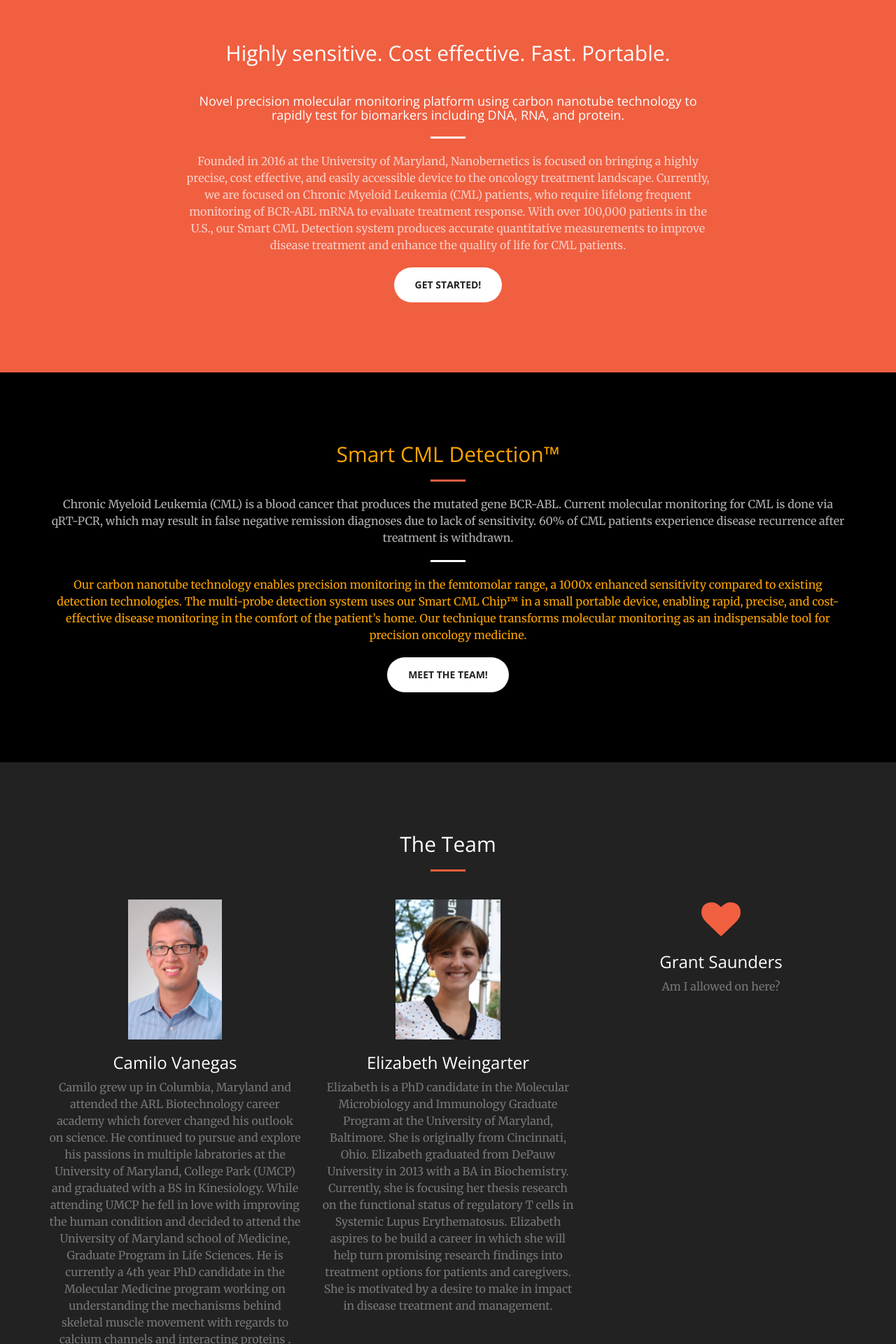
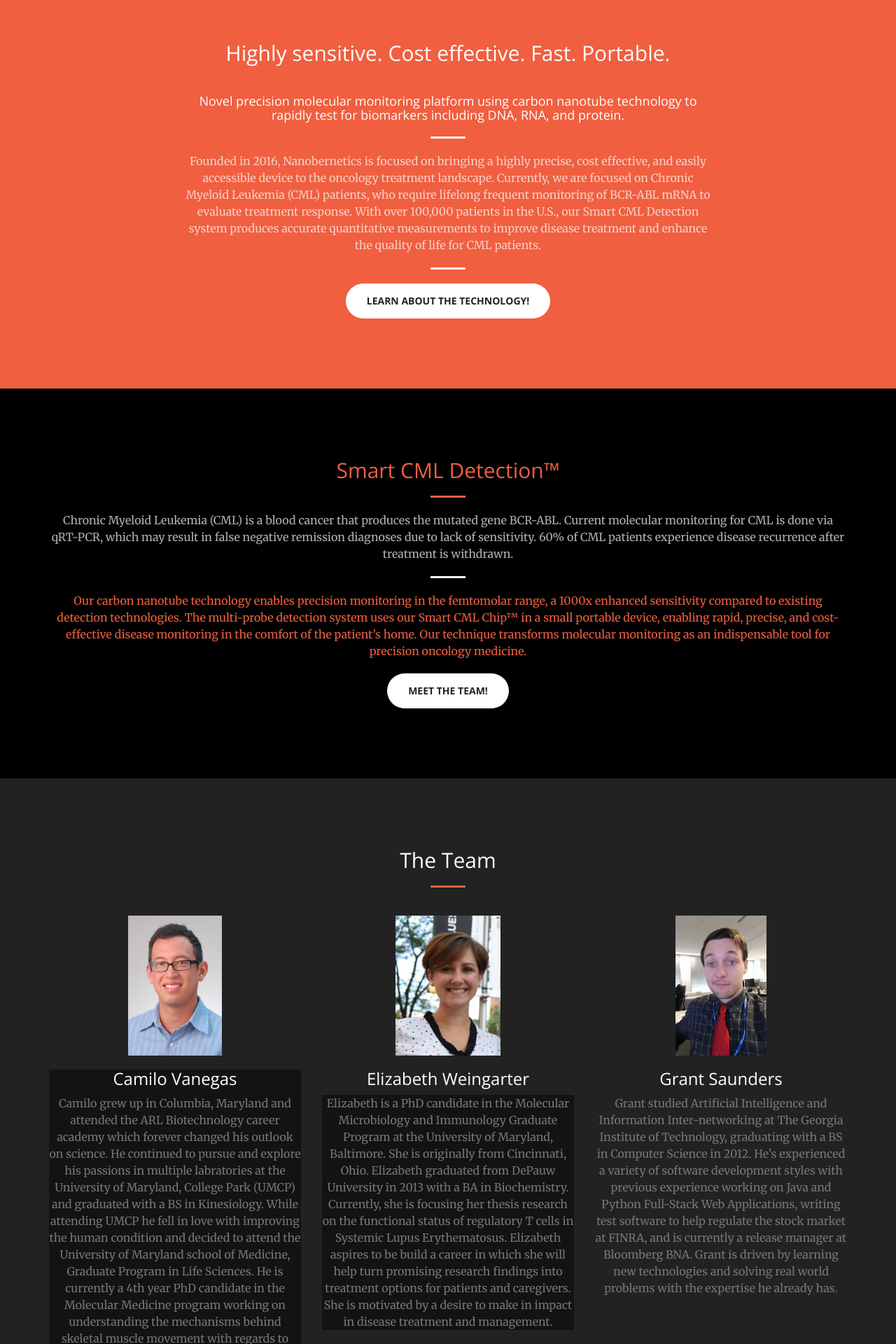
Before and after one commit to gh4x/Nanobernetics, a Django app: page /index/ in a window 1280 px wide. Shown: the part 841-2761 px from the top of the page at 70% size. Run offline with Django 3.2, Linux system fonts and the light colour scheme; style sheets or scripts are compiled from the project's sources; some libraries are stand-ins or nearby versions.

Commit message:
major updates for 9/26 pitch

```diff
--- a/welcome/static/css/base.css
+++ b/welcome/static/css/base.css
@@ -35,10 +35,15 @@
 }
 
 .nano-orange {
-    color: orange;
+    color: #F05F40;
 }
 
-#homeHeading {
-    background: #222;
-    opacity: 0.9;
+.transparent-black-bg {
+    #background: #222;
+    #opacity: 0.9;
+    background-color:rgba(0, 0, 0, 0.45);
 }
+
+.white-text {
+    color: #ffffff;
+}
--- a/welcome/templates/welcome/index.html
+++ b/welcome/templates/welcome/index.html
@@ -36,10 +36,10 @@
 </head>
 
 <body id="page-top">
-    <video poster="/static/images/construction.jpg" id="bgvid" playsinline autoplay muted>
+    <video poster="/static/images/landing_bg.jpg" id="bgvid" playsinline autoplay muted>
         <!-- WCAG general accessibility recommendation is that media such as background video play through only once. Loop turned on for the purposes of illustration; if removed, the end of the video will fade in the same way created by pressing the "Pause" button  -->
-        <source src="/static/videos/construction.webm" type="video/webm">
-        <source src="/static/videos/construction.mp4" type="video/mp4">
+        <source src="/static/videos/landing_bg.webm" type="video/webm">
+        <source src="/static/videos/landing_bg.mp4" type="video/mp4">
     </video>
     <nav id="mainNav" class="navbar navbar-default navbar-fixed-top">
         <div class="container-fluid">
@@ -48,7 +48,8 @@
                 <button type="button" class="navbar-toggle collapsed" data-toggle="collapse" data-target="#bs-example-navbar-collapse-1">
                     <span class="sr-only">Toggle navigation</span> Menu <i class="fa fa-bars"></i>
                 </button>
-                <a class="navbar-brand page-scroll" href="#page-top">Nanobernetics</a>
+                <a class="navbar-brand page-scroll" href="#page-top"><img src="/static/images/logo2.png" height="50px"></a>
+                 <a class="navbar-brand">Nanobernetics</a>
             </div>
 
             <!-- Collect the nav links, forms, and other content for toggling -->
@@ -79,9 +80,8 @@
     <header>
         <div class="header-content">
             <div class="header-content-inner">
-                <h1 id="homeHeading" class="nano-orange">Optimizing nanotechnology to revolutionize precision oncology medicine.</h1>
+                <h1 class="transparent-black-bg">Optimizing nanotechnology to revolutionize precision oncology medicine.</h1>
                 <hr>
-                <p>text could go here...</p>
                 <a href="#about" class="btn btn-primary btn-xl page-scroll">Find Out More</a>
             </div>
         </div>
@@ -96,14 +96,15 @@
                     <h4>Novel precision molecular monitoring platform using carbon nanotube technology to rapidly test
                         for biomarkers including DNA, RNA, and protein.</h4>
                     <hr class="light">
-                    <p class="text-faded">Founded in 2016 at the University of Maryland, Nanobernetics is focused on
+                    <p class="text-faded">Founded in 2016, Nanobernetics is focused on
                         bringing a highly precise, cost effective, and easily accessible device to the oncology
                         treatment landscape. Currently, we are focused on Chronic Myeloid Leukemia (CML) patients,
                         who require lifelong frequent monitoring of BCR-ABL mRNA to evaluate treatment response.
                         With over 100,000 patients in the U.S., our Smart CML Detection system produces accurate
                         quantitative measurements to improve disease treatment and enhance the quality of life for
                         CML patients.</p>
-                    <a href="#technology" class="page-scroll btn btn-default btn-xl sr-button">Get Started!</a>
+                    <hr class="light">
+                    <a href="#technology" class="page-scroll btn btn-default btn-xl sr-button">Learn about the technology!</a>
                 </div>
             </div>
         </div>
@@ -113,6 +114,7 @@
         <div class="container">
             <div class="row">
                 <div class="col-lg-12 text-center">
+                    <div class="transparent-black-bg">
                         <h2 class="nano-orange section-heading">Smart CML Detection™</h2>
                         <hr class="primary">
                         <p class="text-faded">Chronic Myeloid Leukemia (CML) is a blood cancer that produces the mutated gene BCR-ABL. Current
@@ -125,6 +127,7 @@
                             detection system uses our Smart CML Chip™ in a small portable device, enabling rapid, precise,
                             and cost-effective disease monitoring in the comfort of the patient’s home. Our technique
                             transforms molecular monitoring as an indispensable tool for precision oncology medicine.</p>
+                    </div>
                     <a href="#team" class="page-scroll btn btn-default btn-xl sr-button">Meet The Team!</a>
                 </div>
             </div>
@@ -141,9 +144,10 @@
              </div>
              <div class="row">
                 <div class="col-lg-4 col-md-4 text-center">
-                    <div class="service-box">
+                    <div class="service-box tr">
                         <!-- <i class="fa fa-4x fa-paper-plane text-primary sr-icons"></i> -->
                         <img src="/static/images/Vanegas-Headshot.jpg" height="200px">
+                        <div class="transparent-black-bg">
                             <h3>Camilo Vanegas</h3>
                             <p class="text-muted">Camilo grew up in Columbia, Maryland and attended the ARL Biotechnology
                                 career academy which forever changed his outlook on science. He continued to pursue and
@@ -157,10 +161,12 @@
                                 its beauty. </p>
                         </div>
                     </div>
+                </div>
                 <div class="col-lg-4 col-md-4 text-center">
                     <div class="service-box">
                         <img src="/static/images/Weingarter-Headshot.png" height="200px">
                         <h3>Elizabeth Weingarter</h3>
+                        <div class="transparent-black-bg">
                             <p class="text-muted">Elizabeth is a PhD candidate in the Molecular Microbiology and
                                 Immunology Graduate Program at the University of Maryland, Baltimore. She is originally
                                 from Cincinnati, Ohio. Elizabeth graduated from DePauw University in 2013 with a BA in
@@ -171,11 +177,17 @@
                                 management.</p>
                         </div>
                     </div>
+                </div>
                 <div class="col-lg-4 col-md-4 text-center">
                     <div class="service-box">
-                        <i class="fa fa-4x fa-heart text-primary sr-icons"></i>
+                        <img src="/static/images/Saunders-Headshot.jpg" height="200px">
                         <h3>Grant Saunders</h3>
-                        <p class="text-muted">Am I allowed on here?</p>
+                        <p class="text-muted">Grant studied Artificial Intelligence and Information Inter-networking at
+                        The Georgia Institute of Technology, graduating with a BS in Computer Science in 2012. He's
+                        experienced a variety of software development styles with previous experience working on Java
+                        and Python Full-Stack Web Applications, writing test software to help regulate the stock market
+                        at FINRA, and is currently a release manager at Bloomberg BNA. Grant is driven by learning new
+                        technologies and solving real world problems with the expertise he already has.</p>
                     </div>
                 </div>
             </div>
@@ -203,24 +215,18 @@
 
 
     <section id="contact">
-        <div class="container">
-            <div class="row" id="homeHeading">
+        <div class="">
+            <div class="row">
                 <div class="col-lg-8 col-lg-offset-2 text-center">
+                    <div class="transparent-black-bg white-text">
                         <h2 class="section-heading">Contact Us</h2>
                         <hr class="primary">
-                    <p>blah blah blah follow us plz. we need social accounts and need to decide how we want to
-                    tell people to connect with us</p>
+                        <a href="https://www.facebook.com/Nanobernetics"><i class="fa fa-facebook-square fa-5x sr-contact"></i></a>
+                        <a href="https://www.linkedin.com/company/nanobernetics"><i class="fa fa-linkedin-square fa-5x sr-contact"></i></a>
                     </div>
-                <div class="col-lg-3 col-lg-offset-1 text-center">
-                    <i class="fa fa-facebook-square fa-5x sr-contact"></i>
+
                 </div>
-                <div class="col-lg-3 text-center">
-                    <i class="fa fa-linkedin-square fa-5x sr-contact"></i>
-                </div>
-                <div class="col-lg-3 text-center">
-                    <i class="fa fa-envelope-o fa-3x sr-contact"></i>
-                    <p><a href="mailto:contact@nanobernetics.com">contact@nanobernetics.com</a></p>
-                </div>
+
             </div>
         </div>
     </section>
```
Also changed, not shown: welcome/static/images/Saunders-Headshot.jpg (added), welcome/static/images/landing_bg.JPG (added), welcome/static/images/logo2.png (added), 2 other files. Lines whose indentation alone changed are shown as unchanged.
